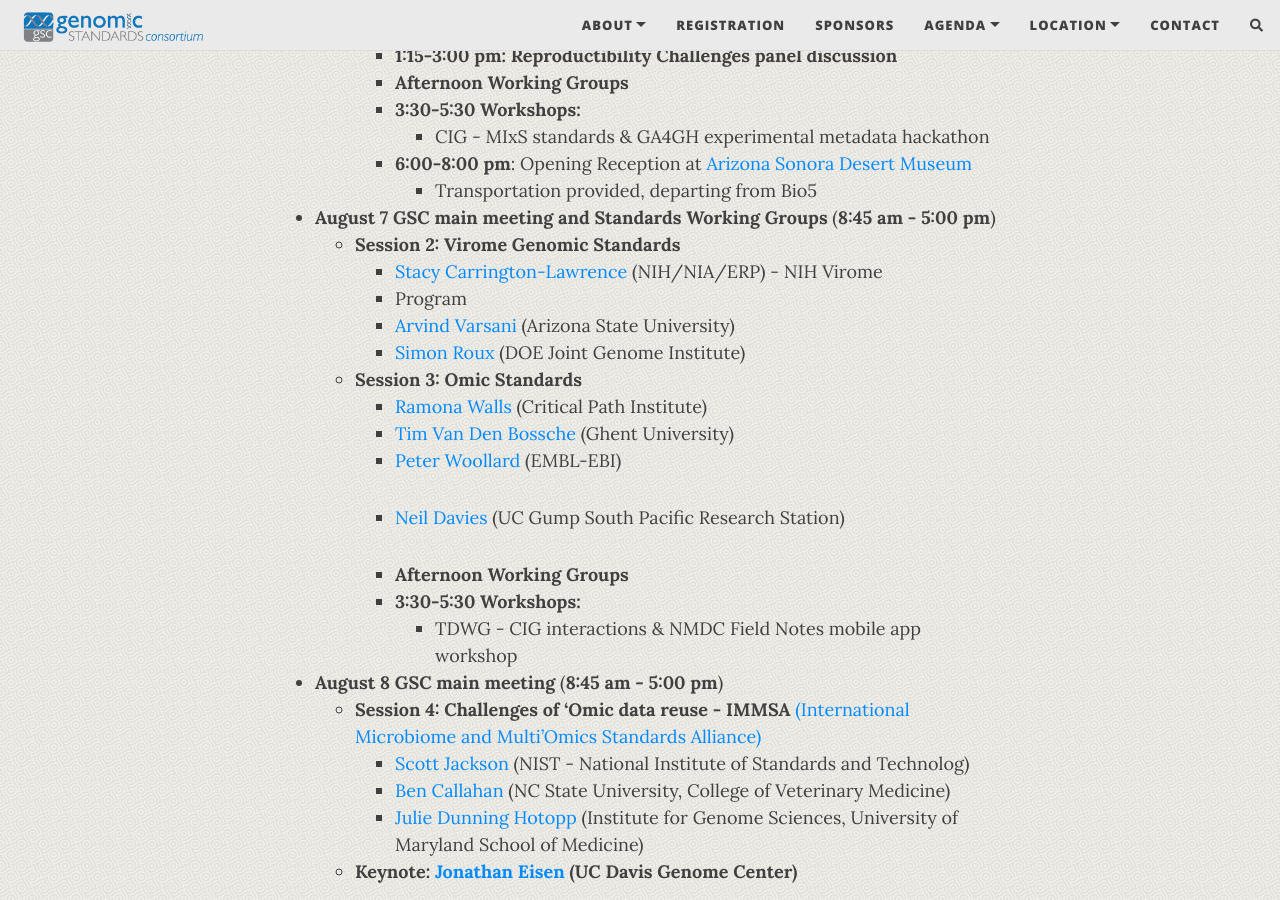
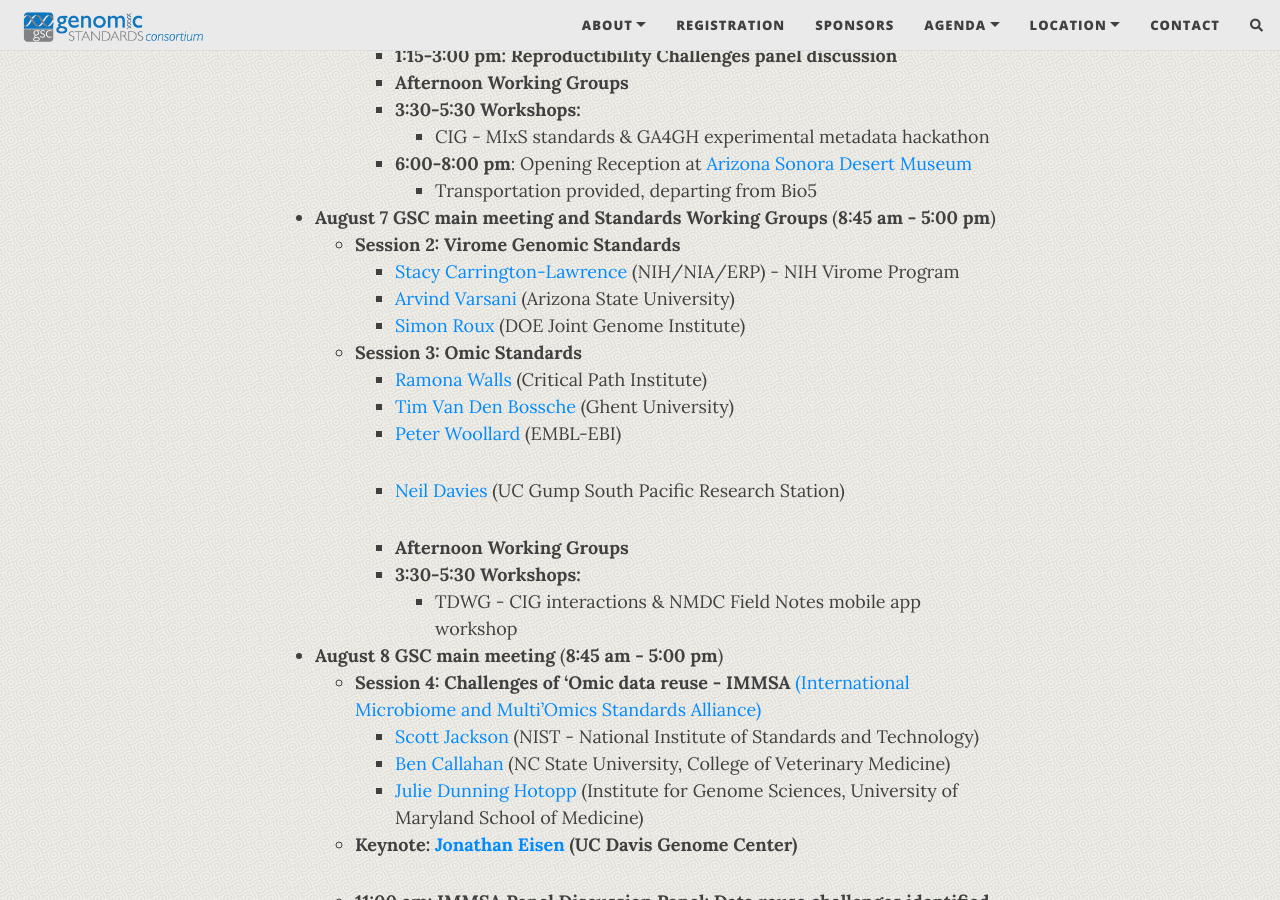
Before and after one commit to GenomicsStandardsConsortium/GSC24-Tucson, a Jekyll site: the page built from pages/schedule.md, in a window 1280 px wide and 900 px high, scrolled down 1019 px. Built offline with Jekyll 4.4.1, drawn with Linux system fonts in a browser that asks for light colours; nearby versions of some CDN libraries; comment, search, counter and statistics services are not loaded.

Commit message:
Update schedule.md
edits

```diff
--- a/pages/schedule.md
+++ b/pages/schedule.md
@@ -36,7 +36,7 @@ The meeting will run from:
 * **August 7 GSC main meeting and Standards Working Groups** (**8:45 am - 5:00 pm**)
   * **Session 2: Virome Genomic Standards**
     * [Stacy Carrington-Lawrence](https://search.asu.edu/profile/3050059) (NIH/NIA/ERP) - NIH Virome
-    * Program
+      Program
     * [Arvind Varsani](https://search.asu.edu/profile/3050059) (Arizona State University)
     * [Simon Roux](https://jgi.doe.gov/our-science/scientists-jgi/simon-roux/) (DOE Joint Genome
       Institute)
@@ -56,7 +56,7 @@ The meeting will run from:
   * **Session 4: Challenges of ‘Omic data reuse - IMMSA** [(International Microbiome and Multi’Omics
       Standards Alliance)](https://www.microbialstandards.org/home)
     * [Scott Jackson](https://www.nist.gov/people/scott-jackson) (NIST - National Institute of Standards
-      and Technolog)
+      and Technology)
     * [Ben Callahan](https://cvm.ncsu.edu/people/bcallah/) (NC State University, College of Veterinary
       Medicine)
     * [Julie Dunning Hotopp](https://www.medschool.umaryland.edu/profiles/dunning-hotopp-julie-c/) (Institute for Genome Sciences, University of Maryland School of Medicine)
```
